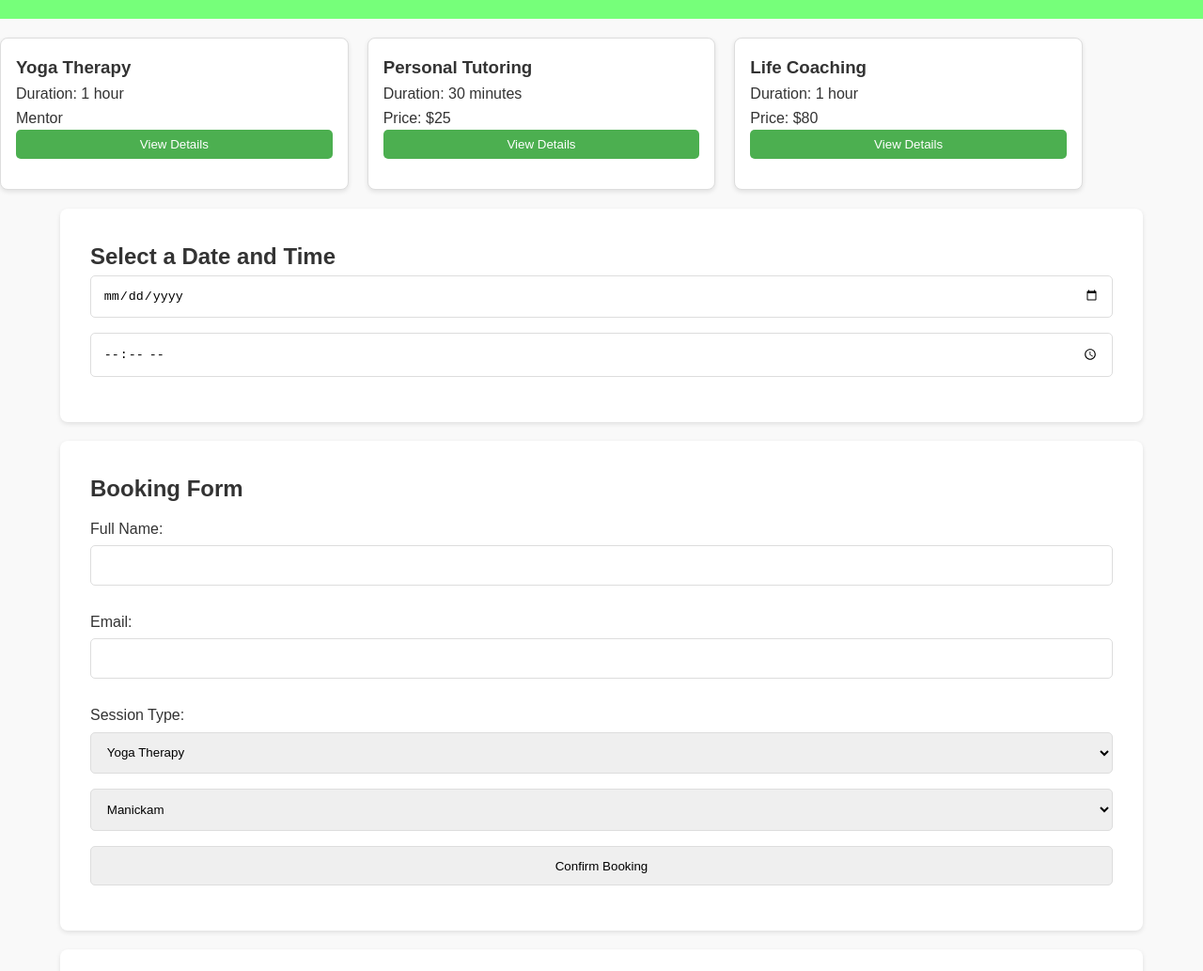
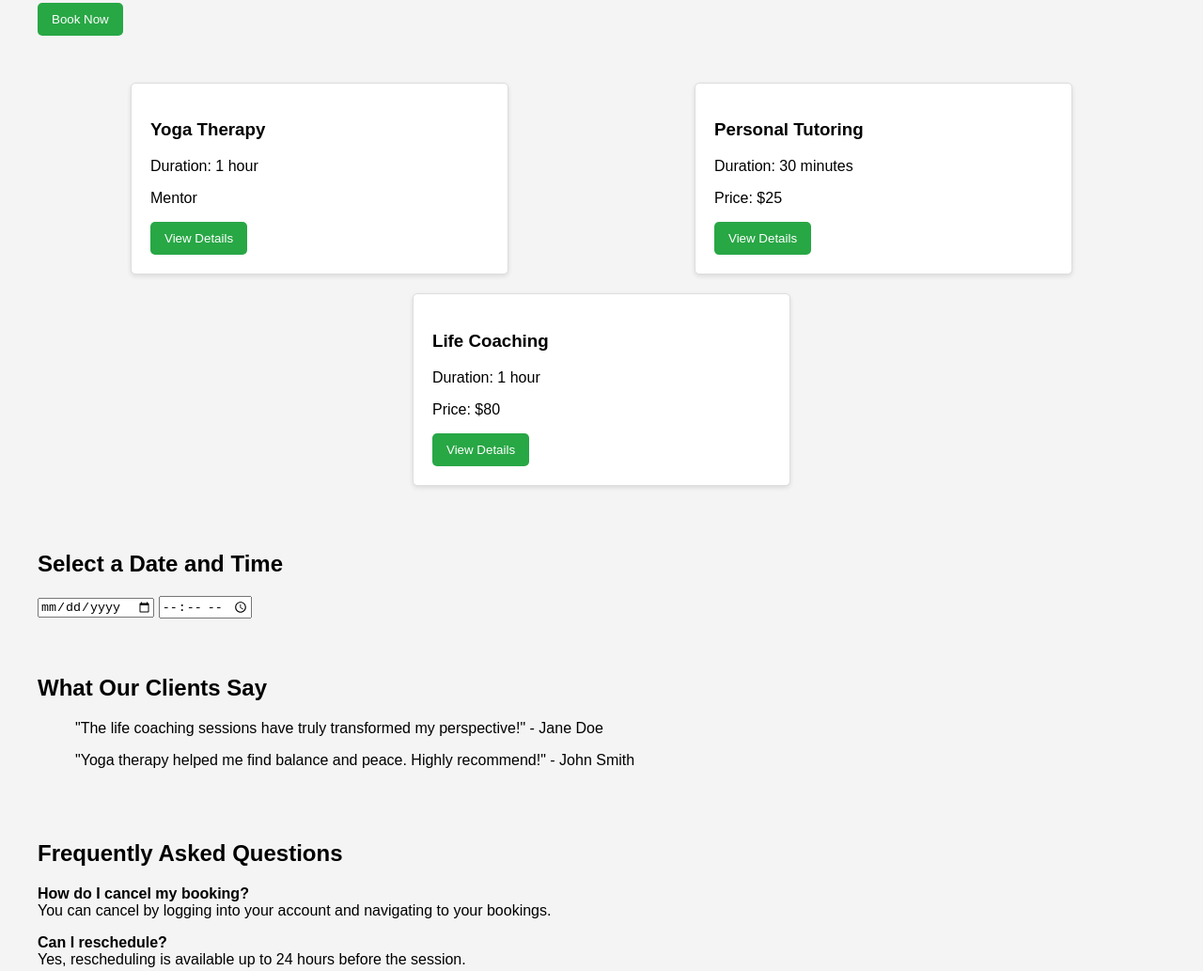
Before and after one commit to NandhiniRK/autism-rk, a plain HTML site: page booksession.html in a window 1280 px wide. Shown: the part 277-1310 px from the top of the page at 94% size. Drawn offline with Linux system fonts and the light colour scheme.

Commit message:
git commit

```diff
--- a/booksession.html
+++ b/booksession.html
@@ -5,133 +5,52 @@
   <meta name="viewport" content="width=device-width, initial-scale=1.0">
   <title>Book My Session</title>
   <style>
-    /* General Reset */
-    * {
+    body {
+      font-family: Arial, sans-serif;
       margin: 0;
       padding: 0;
-      box-sizing: border-box;
+      background-color: #f4f4f4;
     }
-
-    body {
-      font-family: Arial, sans-serif;
-      background-color: #f9f9f9;
-      color: #333;
-      line-height: 1.6;
+    .container {
+      max-width: 1200px;
+      margin: auto;
+      padding: 20px;
     }
-
     header, footer {
       background: #333;
       color: #fff;
-      padding: 1rem 0;
+      padding: 10px 0;
       text-align: center;
     }
-
     nav a {
       color: #fff;
       margin: 0 15px;
       text-decoration: none;
-      font-weight: bold;
     }
-
-    nav a:hover {
-      color: #4caf50;
+    .session-grid {
+      display: flex;
+      justify-content: space-around;
+      flex-wrap: wrap;
     }
-
-    .container {
-      width: 90%;
-      max-width: 1200px;
-      margin: auto;
-    }
-
-    .hero {
-      text-align: center;
-      padding: 2rem 0;
-      background: #76ff7a;
-      color: #fff;
-    }
-
-    .hero button {
-      background: #fff;
-      color: #4caf50;
-      border: none;
-      padding: 0.7rem 1.5rem;
-      font-size: 1.2rem;
-      border-radius: 5px;
-      cursor: pointer;
-      transition: background 0.3s;
-    }
-
-    .hero button:hover {
-      background: #333;
-      color: #fff;
-    }
-
-    .session-grid {
-      display: grid;
-      grid-template-columns: repeat(auto-fit, minmax(300px, 1fr));
-      gap: 20px;
-      margin: 20px 0;
-    }
-
     .session-card {
       background: #fff;
       border: 1px solid #ddd;
-      border-radius: 8px;
+      border-radius: 5px;
+      padding: 20px;
+      margin: 10px;
+      width: 30%;
       box-shadow: 0 2px 5px rgba(0, 0, 0, 0.1);
-      padding: 1rem;
-      transition: transform 0.3s;
     }
-
-    .session-card:hover {
-      transform: scale(1.05);
-    }
-
-    .session-card button {
-      background: #4caf50;
-      color: #fff;
+    button {
+      background: #28a745;
+      color: white;
       border: none;
-      padding: 0.5rem 1rem;
-      border-radius: 5px;
+      padding: 10px 15px;
       cursor: pointer;
-      transition: background 0.3s;
-    }
-
-    .session-card button:hover {
-      background: #333;
-    }
-
-    .form-section, .calendar-section, .testimonial-section, .faq-section {
-      background: #fff;
-      padding: 2rem;
-      border-radius: 8px;
-      box-shadow: 0 2px 5px rgba(0, 0, 0, 0.1);
-      margin-bottom: 20px;
-    }
-
-    label {
-      display: block;
-      margin: 10px 0 5px;
-    }
-
-    input, select, button {
-      width: 100%;
-      padding: 0.8rem;
-      margin-bottom: 1rem;
-      border: 1px solid #ddd;
       border-radius: 5px;
     }
-
-    input[type="date"]:invalid {
-      border: 1px solid red;
-    }
-
-    footer a {
-      color: #c3f3c5;
-      text-decoration: none;
-    }
-
-    footer a:hover {
-      text-decoration: underline;
+    button:hover {
+      background: #218838;
     }
   </style>
 </head>
@@ -166,19 +85,19 @@
       <h3>Yoga Therapy</h3>
       <p>Duration: 1 hour</p>
       <p>Mentor</p>
-      <button>View Details</button>
+      <button onclick="promptDateTime()">View Details</button>
     </div>
     <div class="session-card">
       <h3>Personal Tutoring</h3>
       <p>Duration: 30 minutes</p>
       <p>Price: $25</p>
-      <button>View Details</button>
+      <button onclick="promptDateTime()">View Details</button>
     </div>
     <div class="session-card">
       <h3>Life Coaching</h3>
       <p>Duration: 1 hour</p>
       <p>Price: $80</p>
-      <button>View Details</button>
+      <button onclick="promptDateTime()">View Details</button>
     </div>
   </section>
 
@@ -188,29 +107,6 @@
     <input type="date" id="session-date" onchange="validateDate()">
     <input type="time" id="session-time">
     <p id="date-error" style="color: red; display: none;">Please select a valid date.</p>
-  </section>
-
-  <!-- Booking Form Section -->
-  <section class="form-section container" id="booking-form">
-    <h2>Booking Form</h2>
-    <form action="#" method="post">
-      <label for="name">Full Name:</label>
-      <input type="text" id="name" name="name" required>
-      <label for="email">Email:</label>
-      <input type="email" id="email" name="email" required>
-      <label for="session">Session Type:</label>
-      <select id="session" name="session">
-        <option value="yoga">Yoga Therapy</option>
-        <option value="tutoring">Personal Tutoring</option>
-        <option value="coaching">Life Coaching</option>
-      </select>
-      <select id="Mentor username" name="Mentor">
-        <option value="Mentor1">Manickam</option>
-        <option value="Mentor2">Melvin</option>
-        <option value="cMentor3">Poovendan</option>
-      </select>
-      <button type="submit">Confirm Booking</button>
-    </form>
   </section>
 
   <!-- Testimonials Section -->
@@ -256,6 +152,16 @@
         dateInput.style.borderColor = '#ddd';
       }
     }
+
+    function promptDateTime() {
+      const date = prompt("Please enter the date (YYYY-MM-DD):");
+      const time = prompt("Please enter the time (HH:MM):");
+      if (date && time) {
+        alert(`Session booked for ${date} at ${time}`);
+      } else {
+        alert("Booking was not completed.");
+      }
+    }
   </script>
 
 </body>
```
